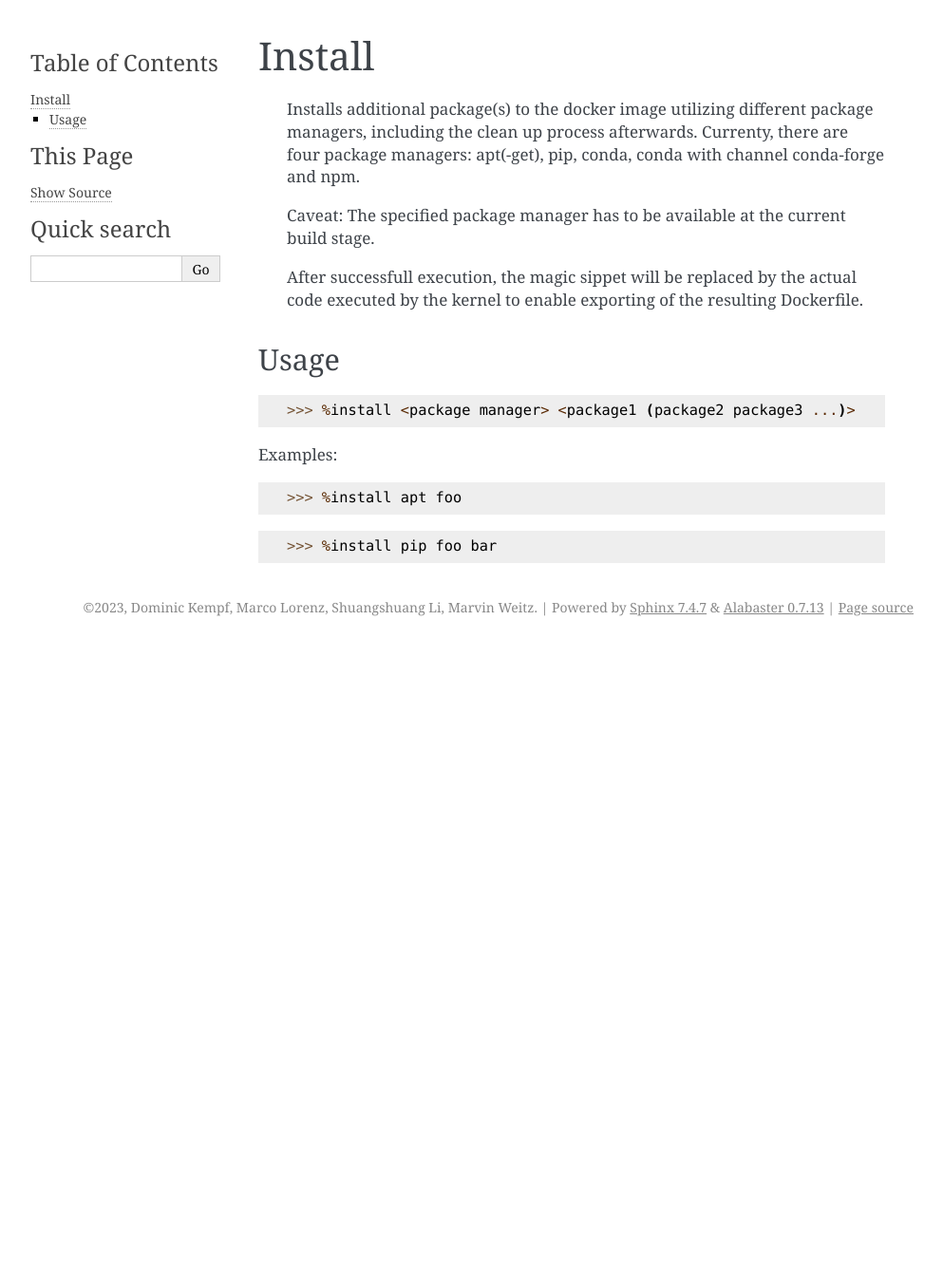
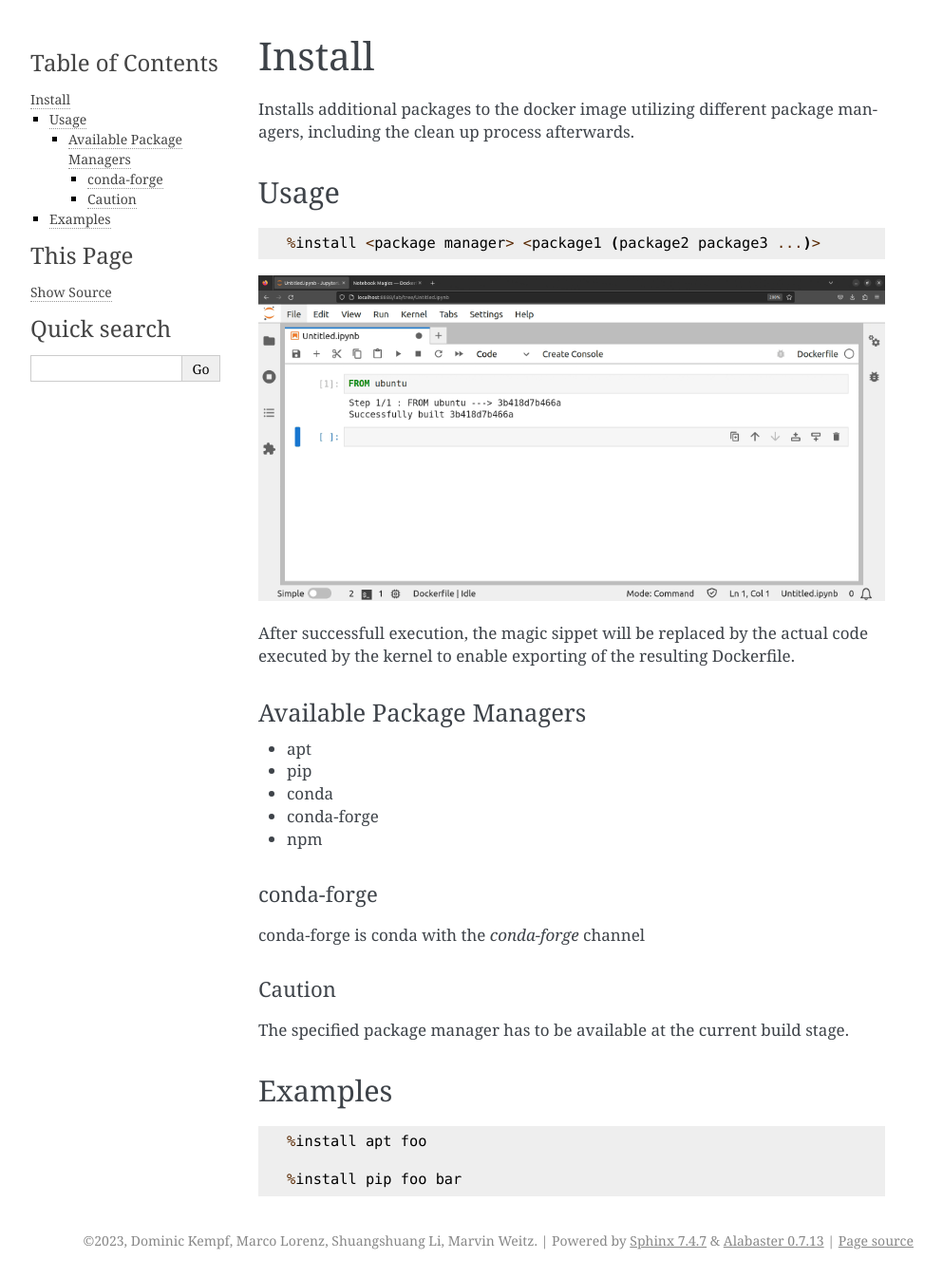
Before and after one commit to ssciwr/dockerfile-kernel, a Sphinx documentation site: the page built from docs/features/magics/install.rst, in a window 1280 px wide. Shown: the whole page at 95% size, without its empty margins (148-1141 px from the left). Built offline with Sphinx 7.4.7, drawn with Linux system fonts in a browser that asks for light colours; before the commit the page ends 900 px from its top, so only the background shows below that.

Commit message:
Redo install magic documentation

```diff
--- a/docs/features/magics/install.rst
+++ b/docs/features/magics/install.rst
@@ -1,22 +1,46 @@
 Install
 =======
 
-    Installs additional package(s) to the docker image utilizing different package managers, including the clean up process afterwards. Currenty, there are four package managers:
-    apt(-get), pip, conda, conda with channel conda-forge and npm.
-
-    Caveat: The specified package manager has to be available at the current build stage.
-
-    After successfull execution, the magic sippet will be replaced by the actual code executed by the kernel to enable exporting of the resulting Dockerfile.
-
-
+Installs additional packages to the docker image utilizing different package managers, including
+the clean up process afterwards.
 
 Usage
 -----
 
->>> %install <package manager> <package1 (package2 package3 ...)>
+.. code-block::
 
-Examples:
+    %install <package manager> <package1 (package2 package3 ...)>
 
->>> %install apt foo
+.. image:: /_gifs/magics/install.gif
+    :alt: Video of install
 
->>> %install pip foo bar
+After successfull execution, the magic sippet will be replaced by the actual code executed by
+the kernel to enable exporting of the resulting Dockerfile.
+
+.. TODO: Link to exporting
+
+Available Package Managers
+^^^^^^^^^^^^^^^^^^^^^^^^^^
+
+* apt
+* pip
+* conda
+* conda-forge
+* npm
+
+conda-forge
++++++++++++
+conda-forge is conda with the *conda-forge* channel
+
+Caution
++++++++
+The specified package manager has to be available at the current build stage.
+
+Examples
+--------
+
+.. code-block::
+
+    %install apt foo
+
+    %install pip foo bar
```
Also changed, not shown: docs/_gifs/magics/install.gif (added).
